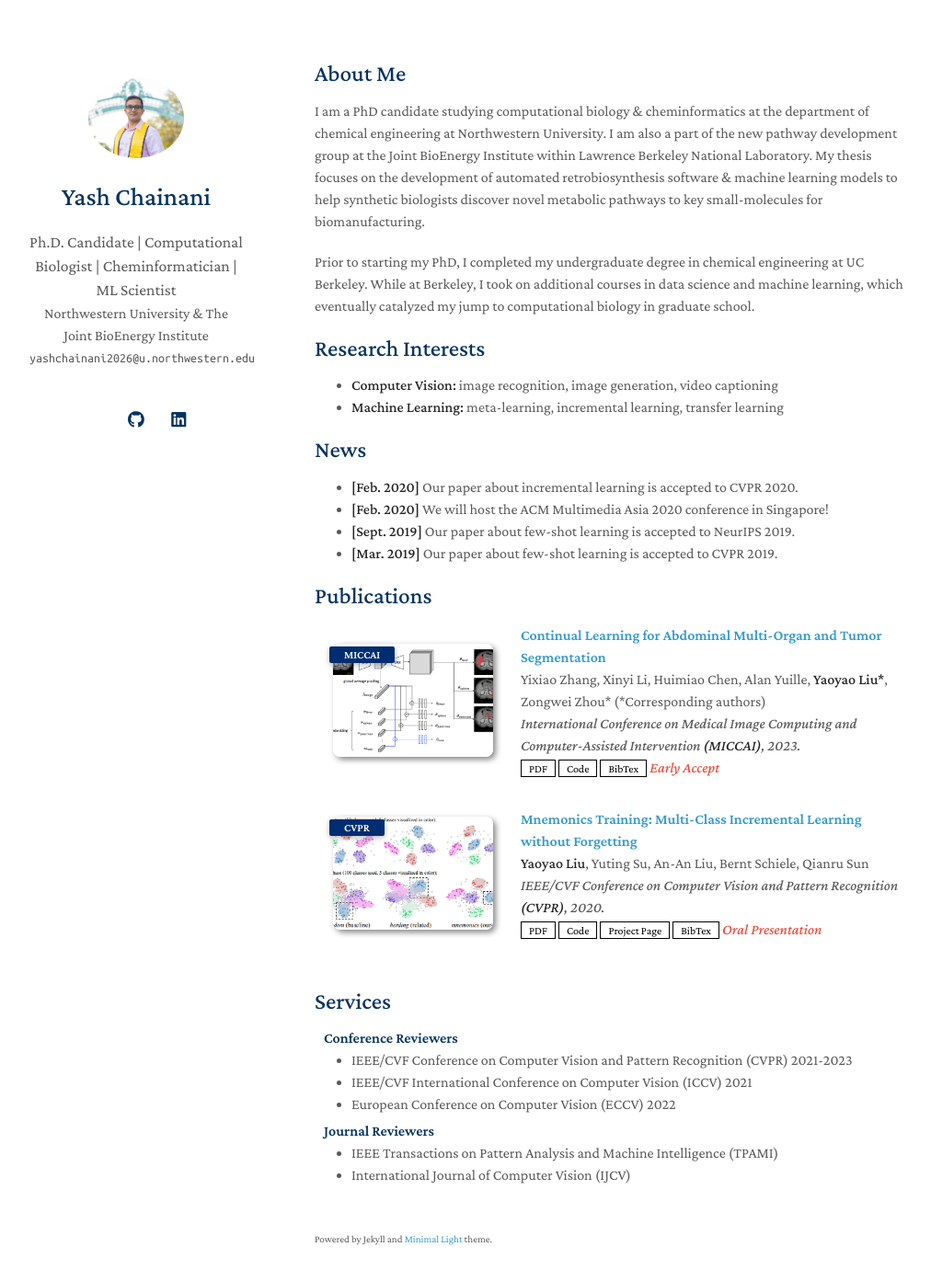
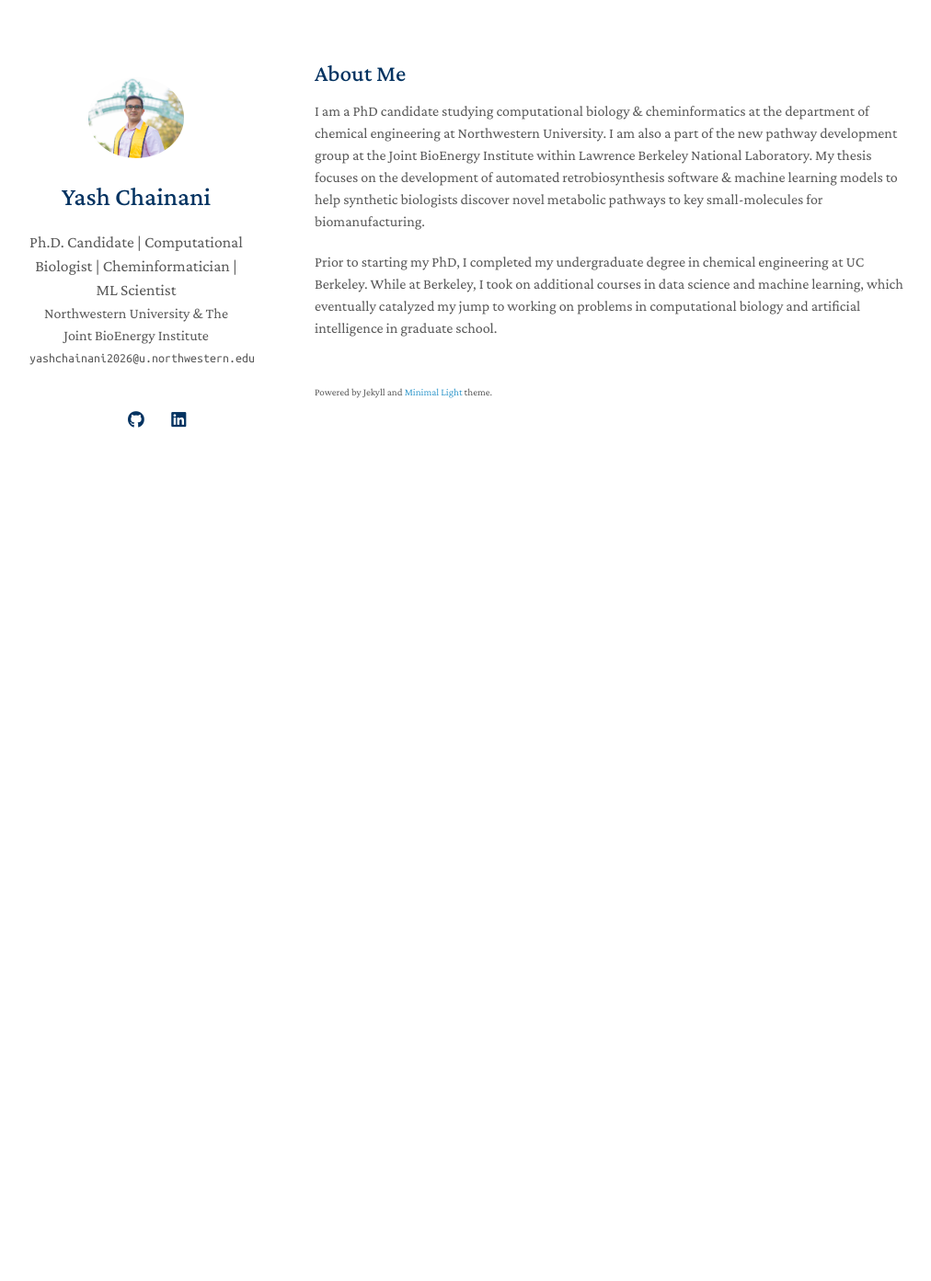
Before and after one commit to yashchainani21/yashchainani21.github.io, a Jekyll site: the page built from index.md, in a window 1280 px wide and 1400 px high. Shown: the top 1393 px of the window at 92% size, without its empty margins (128-1140 px from the left). Built offline with Jekyll 4.4.1, drawn with Linux system fonts in a browser that asks for light colours; a style sheet for code colours, icons or effects is not loaded; our own code applies the rules of GitHub Pages for plain Markdown files.

Commit message:
remove extra info

```diff
--- a/index.md
+++ b/index.md
@@ -6,20 +6,4 @@ layout: homepage
 
 I am a PhD candidate studying computational biology & cheminformatics at the department of chemical engineering at Northwestern University. I am also a part of the new pathway development group at the Joint BioEnergy Institute within Lawrence Berkeley National Laboratory. My thesis focuses on the development of automated retrobiosynthesis software & machine learning models to help synthetic biologists discover novel metabolic pathways to key small-molecules for biomanufacturing.
 
-Prior to starting my PhD, I completed my undergraduate degree in chemical engineering at UC Berkeley. While at Berkeley, I took on additional courses in data science and machine learning, which eventually catalyzed my jump to computational biology in graduate school.
-
-## Research Interests
-
-- **Computer Vision:** image recognition, image generation, video captioning
-- **Machine Learning:** meta-learning, incremental learning, transfer learning
-
-## News
-
-- **[Feb. 2020]** Our paper about incremental learning is accepted to CVPR 2020.
-- **[Feb. 2020]** We will host the ACM Multimedia Asia 2020 conference in Singapore!
-- **[Sept. 2019]** Our paper about few-shot learning is accepted to NeurIPS 2019.
-- **[Mar. 2019]** Our paper about few-shot learning is accepted to CVPR 2019.
-
-{% include_relative _includes/publications.md %}
-
-{% include_relative _includes/services.md %}
+Prior to starting my PhD, I completed my undergraduate degree in chemical engineering at UC Berkeley. While at Berkeley, I took on additional courses in data science and machine learning, which eventually catalyzed my jump to working on problems in computational biology and artificial intelligence in graduate school.
```
